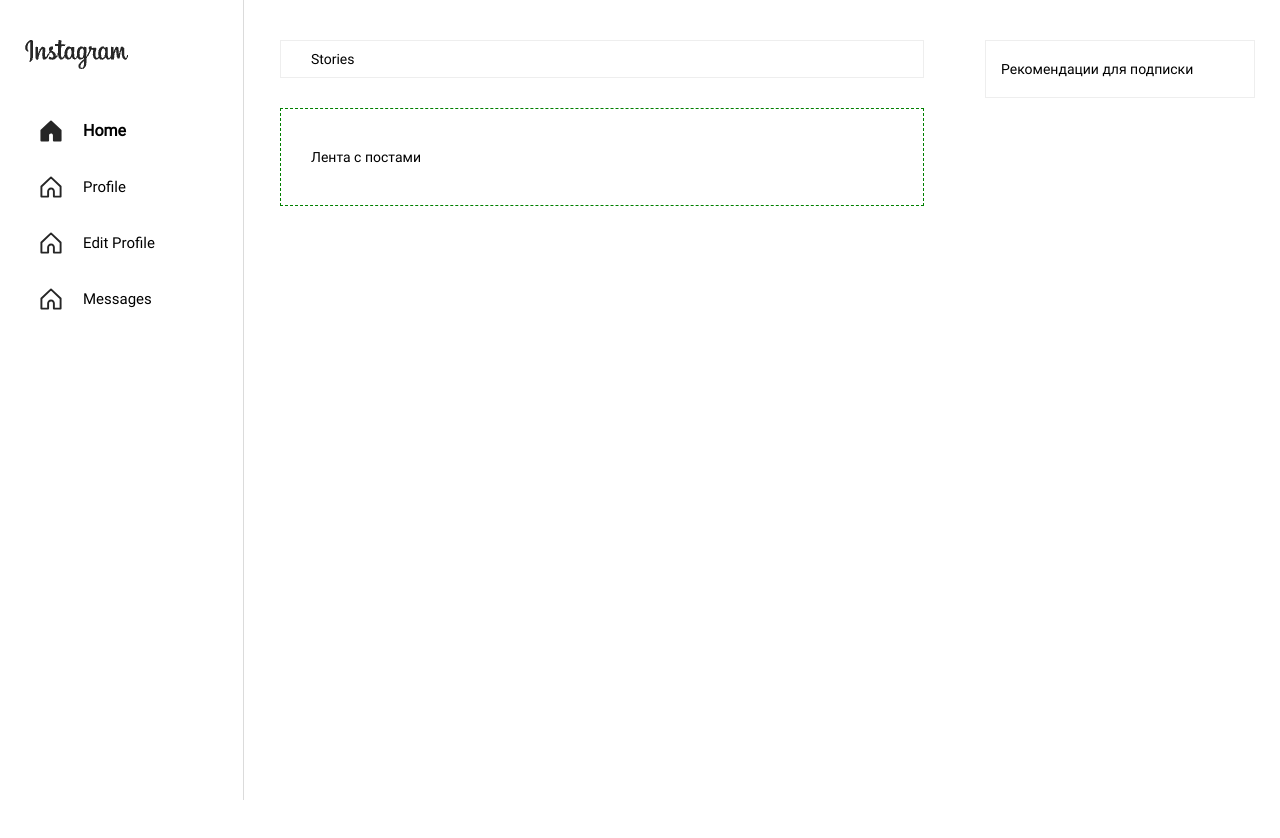
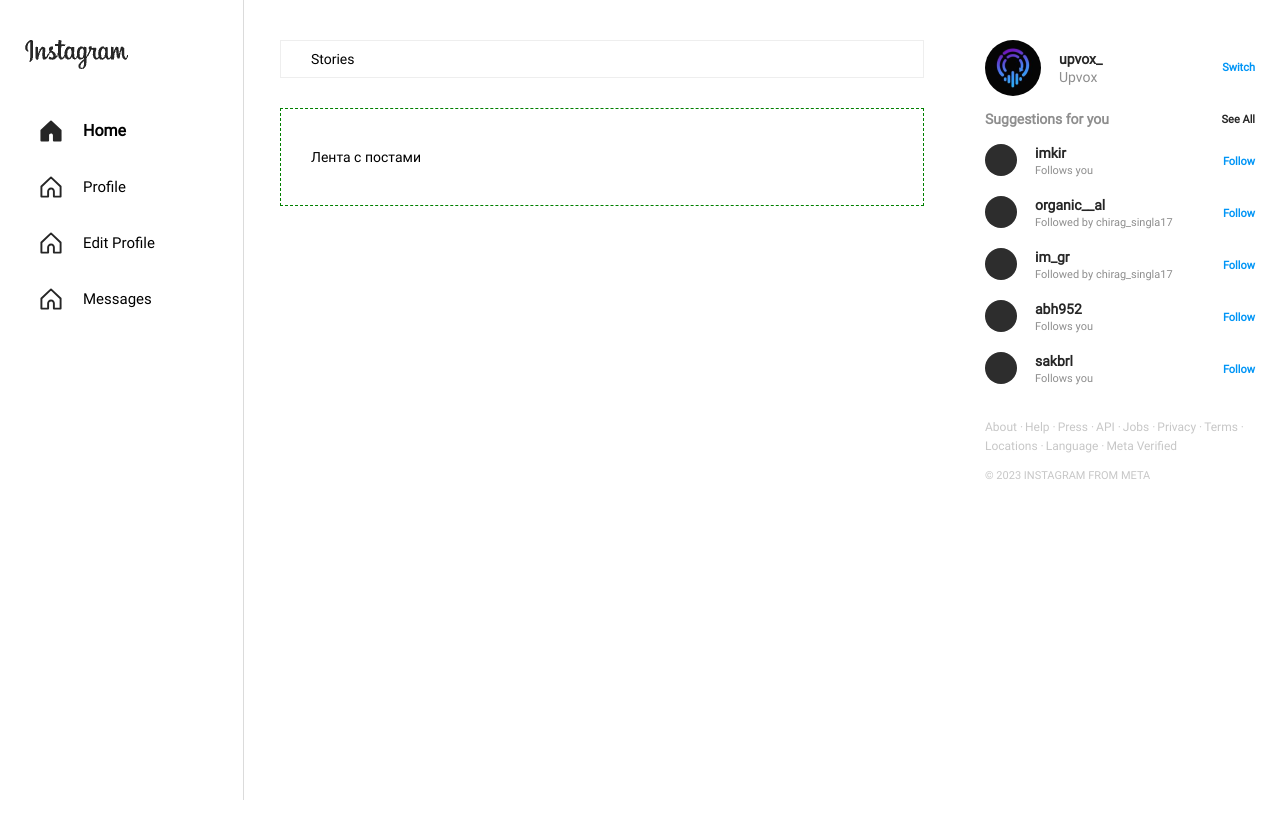
Before and after one commit to Nexten-dev/frontend-public, a Next.js app: page /home in a window 1280 px wide. Shown: the top 838 px of the page. Built offline with nearby package versions, Linux system fonts and the light colour scheme.

Commit message:
add: aside-reccomend widget layout

```diff
--- a/src/widgets/aside-reccomend/AsideRecommend.tsx
+++ b/src/widgets/aside-reccomend/AsideRecommend.tsx
@@ -1,10 +1,19 @@
+import profile from './constants/profile';
+import reccomendList from './constants/reccomendList';
 import styles from './style.module.scss';
+import { CurrentProfile } from './components/CurrentProfile';
+import { ReccomendList } from './components/ReccomendList';
+import { SideNavigation } from './components/SideNavigation';
+import { Copyright } from './components/Copyright';
 
 const AsideRecommend = () => {
   return (
     <aside className={styles.aside}>
       <div className={styles['aside__inner']}>
-        Рекомендации для подписки
+        <CurrentProfile profile={profile} />
+        <ReccomendList list={reccomendList} />
+        <SideNavigation />
+        <Copyright/>
       </div>
     </aside>
   );
--- /dev/null
+++ b/src/widgets/aside-reccomend/components/Copyright.tsx
@@ -0,0 +1,9 @@
+import styles from '../style.module.scss'
+
+export const Copyright = () => {
+    return (
+        <small className={styles.copyright}>
+            © 2023 Instagram from Meta
+        </small>
+    )
+}
--- /dev/null
+++ b/src/widgets/aside-reccomend/components/CurrentProfile.tsx
@@ -0,0 +1,32 @@
+import clsx from "clsx";
+import styles from "../style.module.scss";
+import Image, { StaticImageData } from "next/image";
+
+type Props = {
+    profile:
+    {
+        id: number
+        userName: string
+        customName: string
+        profilePicture: StaticImageData
+    }
+};
+
+export const CurrentProfile = ({ profile }: Props) => {
+    return (
+        <div className={styles['profile']}>
+            <Image
+                src={profile.profilePicture}
+                width={56}
+                height={56}
+                alt={profile.userName}
+                className={styles['profile__img']}
+            />
+            <div className={styles['profile__text-wrap']}>
+                <p>{profile.userName}</p>
+                <p>{profile.customName}</p>
+            </div>
+            <button className={clsx(styles['profile__btn'], 'btn-reset')}>Switch</button>
+        </div>
+    )
+}
--- /dev/null
+++ b/src/widgets/aside-reccomend/components/ListHead.tsx
@@ -0,0 +1,17 @@
+import clsx from "clsx";
+import Link from "next/link";
+import styles from '../style.module.scss'
+
+export const ListHead = () => {
+    return (
+        <div className={styles['list-head']}>
+            <p className={styles['list-head__text']}>Suggestions for you</p>
+            <Link
+                href='/'
+                className={clsx('link-reset', styles['list-head__link'])}
+            >
+                See All
+            </Link>
+        </div>
+    )
+}
--- /dev/null
+++ b/src/widgets/aside-reccomend/components/ReccomendList.tsx
@@ -0,0 +1,34 @@
+import clsx from "clsx";
+import styles from '../style.module.scss';
+import { Reccomendation } from "./Reccomendation";
+import { StaticImageData } from "next/image";
+import { ListHead } from "./ListHead";
+
+type Props = {
+    list:
+    {
+        id: number
+        userName: string
+        mark: string
+        profilePicture: StaticImageData
+    }[];
+};
+
+export const ReccomendList = ({ list }: Props) => {
+    return (
+        <div>
+            <ListHead />
+            <ul className={clsx('list-reset', styles['list'])}>
+                {
+                    list.map(item => (
+                        <li key={item.id} className={clsx(styles['list-item'], styles['profile'])}>
+                            <Reccomendation
+                                item={item}
+                            />
+                        </li>
+                    ))
+                }
+            </ul>
+        </div>
+    )
+}
--- /dev/null
+++ b/src/widgets/aside-reccomend/components/Reccomendation.tsx
@@ -0,0 +1,32 @@
+import clsx from "clsx";
+import Image, { StaticImageData } from "next/image";
+import styles from '../style.module.scss';
+
+
+type Props = {
+    item:
+    {
+        id: number
+        userName: string
+        mark: string
+        profilePicture: StaticImageData
+    }
+};
+export const Reccomendation = ({ item }: Props) => {
+    return (
+        <>
+            <Image
+                src={item.profilePicture}
+                width={32}
+                height={32}
+                alt={item.userName}
+                className={styles['profile__img']}
+            />
+            <div className={clsx(styles['profile__text-wrap'], styles['profile__text-wrap--mark'])}>
+                <p>{item.userName}</p>
+                <p>{item.mark}</p>
+            </div>
+            <button className={clsx(styles['profile__btn'], 'btn-reset')}>Follow</button>
+        </>
+    )
+}
--- /dev/null
+++ b/src/widgets/aside-reccomend/components/SideNavigation.tsx
@@ -0,0 +1,22 @@
+import Link from "next/link";
+import { navList } from "../constants/navList";
+import styles from '../style.module.scss';
+import clsx from "clsx";
+
+export const SideNavigation = () => {
+    return (
+        <nav>
+            <ul className={clsx('list-reset', styles['nav__list'], styles['nav-list'])}>
+                {
+                    navList.map((item, i) => (
+                        <li key={item.href + i} className={clsx(styles['nav-list__item'])}>
+                            <Link href={item.href} className={clsx('link-reset', styles['nav-list__link'])}>
+                                {item.title}
+                            </Link>
+                        </li>
+                    ))
+                }
+            </ul>
+        </nav>
+    )
+}
--- /dev/null
+++ b/src/widgets/aside-reccomend/constants/navList.ts
@@ -0,0 +1,47 @@
+type navigation = {
+    href: string
+    title: string
+}[];
+
+export const navList: navigation = [
+    {
+        href: '/',
+        title: 'About ·'
+    },
+    {
+        href: '/',
+        title: 'Help ·'
+    },
+    {
+        href: '/',
+        title: 'Press ·'
+    },
+    {
+        href: '/',
+        title: 'API ·'
+    },
+    {
+        href: '/',
+        title: 'Jobs ·'
+    },
+    {
+        href: '/',
+        title: 'Privacy ·'
+    },
+    {
+        href: '/',
+        title: 'Terms ·'
+    },
+    {
+        href: '/',
+        title: 'Locations ·'
+    },
+    {
+        href: '/',
+        title: 'Language ·'
+    },
+    {
+        href: '/',
+        title: 'Meta Verified'
+    }
+]
--- /dev/null
+++ b/src/widgets/aside-reccomend/constants/profile.ts
@@ -0,0 +1,21 @@
+import picture from '@assets/user-icon-temp.png'
+import { StaticImageData } from 'next/image';
+
+type item = {
+    id: number
+    userName: string
+    customName: string
+    profilePicture: StaticImageData
+};
+
+const profile: item =
+{
+    id: 1,
+    userName: 'upvox_',
+    customName: 'Upvox',
+    profilePicture: picture,
+}
+    ;
+
+
+export default profile
--- /dev/null
+++ b/src/widgets/aside-reccomend/constants/reccomendList.ts
@@ -0,0 +1,44 @@
+import picture from '@assets/frame-temp.png'
+import { StaticImageData } from 'next/image';
+
+type item = {
+    id: number
+    userName: string
+    mark: string
+    profilePicture: StaticImageData
+}[];
+
+const reccomendList: item = [
+    {
+        id: 1,
+        userName: 'imkir',
+        mark: 'Follows you',
+        profilePicture: picture,
+    },
+    {
+        id: 2,
+        userName: 'organic__al',
+        mark: 'Followed by chirag_singla17',
+        profilePicture: picture,
+    },
+    {
+        id: 3,
+        userName: 'im_gr',
+        mark: 'Followed by chirag_singla17',
+        profilePicture: picture,
+    },
+    {
+        id: 4,
+        userName: 'abh952',
+        mark: 'Follows you',
+        profilePicture: picture,
+    },
+    {
+        id: 5,
+        userName: 'sakbrl',
+        mark: 'Follows you',
+        profilePicture: picture,
+    },
+]
+
+export default reccomendList
--- a/src/widgets/aside-reccomend/style.module.scss
+++ b/src/widgets/aside-reccomend/style.module.scss
@@ -1,5 +1,4 @@
 $width-lg: 320px;
-
 
 .aside {
   position: sticky;
@@ -13,8 +12,106 @@
   &__inner {
     display: flex;
     flex-direction: column;
-    padding: 20px 15px;
-    row-gap: 35px;
-    border: 1px solid #eee;
+    gap: 14px;
   }
 }
+
+.profile {
+  display: flex;
+  flex-direction: row;
+
+  &__img {
+    margin-right: 18px;
+    border-radius: 50%;
+  }
+
+  &__text-wrap {
+    display: flex;
+    flex-direction: column;
+    justify-content: center;
+    margin-right: auto;
+
+    p {
+      margin: 0;
+      color: #262626;
+      font-weight: 600;
+      font-size: 14px;
+      font-style: normal;
+      line-height: 18px;
+    }
+
+    p:last-child {
+      color: #8E8E8E;
+      font-weight: 400;
+    }
+  }
+
+  &__text-wrap--mark {
+    p:last-child {
+      font-size: 11px;
+    }
+  }
+
+  &__btn {
+    color: #0095F6;
+    font-weight: 600;
+    font-size: 11px;
+    font-style: normal;
+    line-height: 16px;
+    text-align: center;
+  }
+}
+
+.list-head {
+  display: flex;
+  align-items: end;
+  justify-content: space-between;
+
+  &__text {
+    margin: 0;
+    color: #8E8E8E;
+    font-weight: 600;
+    font-size: 14px;
+    font-style: normal;
+    line-height: 18px;
+  }
+
+  &__link {
+    color: #262626;
+    font-weight: 600;
+    font-size: 11px;
+    font-style: normal;
+    line-height: 16px;
+    text-align: center;
+  }
+}
+
+.list {
+  display: flex;
+  flex-direction: column;
+  gap: 16px;
+  padding: 16px 0;
+}
+
+.nav-list {
+  display: flex;
+  flex-wrap: wrap;
+  gap: 2px;
+
+  &__link {
+    color: #C7C7C7;
+    font-weight: 400;
+    font-size: 12px;
+    font-style: normal;
+    line-height: 16px;
+  }
+}
+
+.copyright {
+  color: #C7C7C7;
+  font-weight: 400;
+  font-size: 11px;
+  font-style: normal;
+  line-height: 16px;
+  text-transform: uppercase;
+}
```
Also changed, not shown: assets/frame-temp.png (added), assets/user-icon-temp.png (added).
